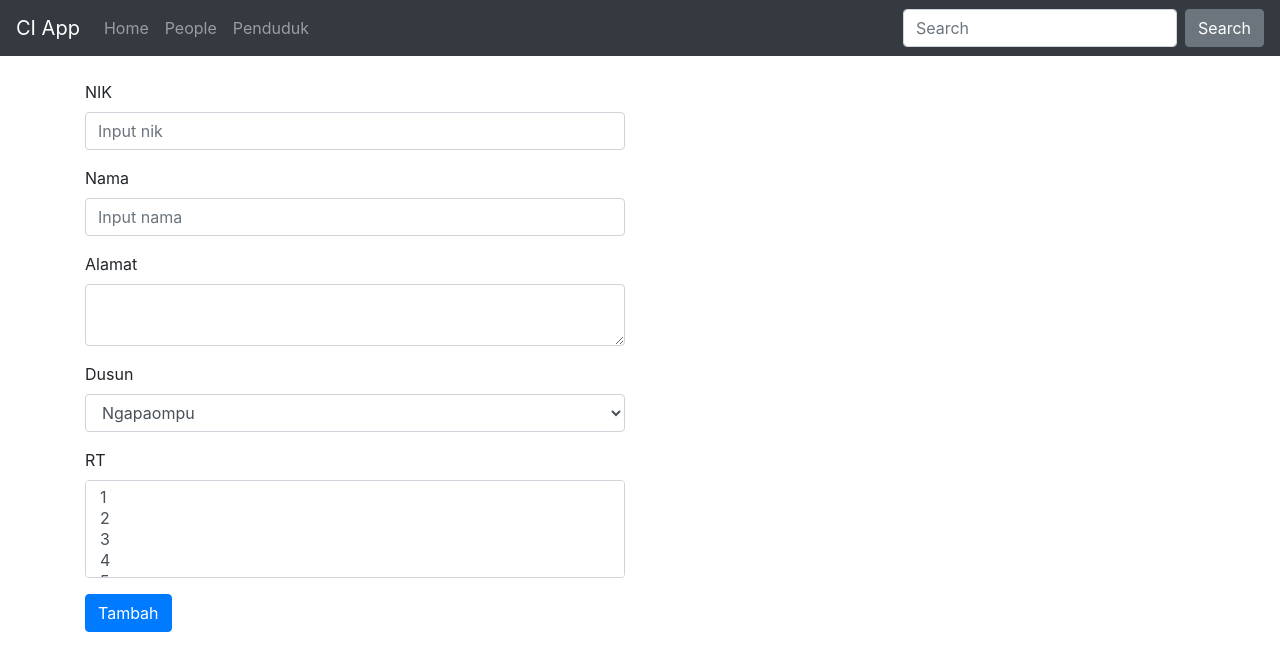
After one commit to buttonsoft/ci-app, a CodeIgniter app: page /ci-app/penduduk/add in a window 1280 px wide. The commit adds this page. Shown: the top 671 px of the page. Run offline with CodeIgniter, Linux system fonts and the light colour scheme.

Commit message:
menambahkan modul penduduk

```diff
--- /dev/null
+++ b/application/controllers/Penduduk.php
@@ -0,0 +1,49 @@
+<?php
+defined('BASEPATH') or exit('No direct script access allowed');
+
+class Penduduk extends CI_Controller
+{
+
+    public function __construct()
+    {
+        parent::__construct();
+        $this->load->model('penduduk_m');
+    }
+
+    public function index()
+    {
+        $penduduk = $this->penduduk_m;
+        $data['penduduk'] = $penduduk->getAllPenduduk();
+        // $data['dusun'] = $penduduk->getAllDusun();
+        // $data['rt'] = $penduduk->getAllRt();
+        // print_r($data['rt']);
+        // die;
+        $data['title'] = "Penduduk";
+        $this->load->view('_partials/header', $data);
+        $this->load->view('_partials/top_menu', $data);
+        $this->load->view('penduduk/index');
+        $this->load->view('_partials/footer');
+    }
+
+    public function add()
+    {
+        $this->load->library('form_validation');
+        $this->form_validation->set_rules('nik', 'NIK', 'required');
+        $this->form_validation->set_rules('nama', 'Nama', 'required');
+        $this->form_validation->set_rules('alamat', 'Alamat', 'required');
+        $this->form_validation->set_rules('dusun', 'Dusun', 'required');
+        $this->form_validation->set_rules('rt', 'RT', 'required');
+
+        if ($this->form_validation->run() == false) {
+            $data['title'] = "Tambah Penduduk";
+            $this->load->view('_partials/header', $data);
+            $this->load->view('_partials/top_menu', $data);
+            $this->load->view('penduduk/add');
+            $this->load->view('_partials/footer');
+        } else {
+            $this->penduduk->insertPenduduk();
+            $this->session->set_flashdata('message', 'Data penduduk berhasil ditambahkan');
+            redirect('penduduk');
+        }
+    }
+}
--- /dev/null
+++ b/application/models/Penduduk_m.php
@@ -0,0 +1,39 @@
+<?php
+defined('BASEPATH') or exit('No direct script access allowed');
+
+class Penduduk_m extends CI_Model
+{
+    public function getAllPenduduk()
+    {
+        return $this->db->get('penduduk')->result_array();
+    }
+
+    public function insertPenduduk()
+    {
+        $nik = $this->input->post('nik');
+        $nama = $this->input->post('nama');
+        $alamat = $this->input->post('alamat');
+        $dusun = $this->input->post('dusun');
+        $rt = $this->input->post('rt');
+        $penduduk = [
+            'nik' => $nik,
+            'nama' => $nama,
+            'alamat' => $alamat,
+            'dusun' => $dusun,
+            'rt' => $rt
+        ];
+        $this->db->insert('penduduk', $penduduk);
+    }
+
+
+
+    public function getAllDusun()
+    {
+        return $this->db->get('dusun')->result_array();
+    }
+
+    public function getAllRt()
+    {
+        return $this->db->get('rt')->result_array();
+    }
+}
--- a/application/views/_partials/top_menu.php
+++ b/application/views/_partials/top_menu.php
@@ -7,21 +7,13 @@
    <div class="collapse navbar-collapse" id="navbarsExampleDefault">
       <ul class="navbar-nav mr-auto">
          <li class="nav-item">
-            <a class="nav-link" href="#">Home</a>
+            <a class="nav-link" href="<?= base_url('welcome'); ?>">Home</a>
          </li>
          <li class="nav-item">
             <a class="nav-link" href="<?= base_url('pagination'); ?>">People</a>
          </li>
          <li class="nav-item">
-            <a class="nav-link disabled" href="#" tabindex="-1" aria-disabled="true">Disabled</a>
-         </li>
-         <li class="nav-item dropdown">
-            <a class="nav-link dropdown-toggle" href="#" id="dropdown01" data-toggle="dropdown" aria-haspopup="true" aria-expanded="false">Dropdown</a>
-            <div class="dropdown-menu" aria-labelledby="dropdown01">
-               <a class="dropdown-item" href="#">Action</a>
-               <a class="dropdown-item" href="#">Another action</a>
-               <a class="dropdown-item" href="#">Something else here</a>
-            </div>
+            <a class="nav-link" href="<?php echo base_url('penduduk'); ?>">Penduduk</a>
          </li>
       </ul>
       <form class="form-inline my-2 my-lg-0">
--- /dev/null
+++ b/application/views/penduduk/add.php
@@ -0,0 +1,40 @@
+<main role="main" class="container">
+
+    <div class="row">
+        <div class="col-md-6">
+            <form>
+                <div class="form-group">
+                    <label for="nik">NIK</label>
+                    <input type="text" class="form-control" id="nik" placeholder="Input nik">
+                </div>
+                <div class="form-group">
+                    <label for="nama">Nama</label>
+                    <input type="text" class="form-control" id="nama" placeholder="Input nama">
+                </div>
+                <div class="form-group">
+                    <label for="alamat">Alamat</label>
+                    <textarea class="form-control" id="alamat" Alamat3"></textarea>
+                </div>
+                <div class="form-group">
+                    <label for="dusun">Dusun</label>
+                    <select class="form-control" id="dusun">
+                        <option>Ngapaompu</option>
+                        <option>Wapulaka</option>
+                    </select>
+                </div>
+                <div class="form-group">
+                    <label for="rt">RT</label>
+                    <select multiple class="form-control" id="rt">
+                        <option>1</option>
+                        <option>2</option>
+                        <option>3</option>
+                        <option>4</option>
+                        <option>5</option>
+                    </select>
+                </div>
+                <button type="submit" class="btn btn-primary">Tambah</button>
+            </form>
+        </div>
+    </div>
+
+</main><!-- /.container -->
```
Also changed, not shown: application/controllers/Welcome.php (+9 -3 lines), application/views/home/index.php (added, +9 -0 lines), application/views/penduduk/index.php (added, +50 -0 lines).
